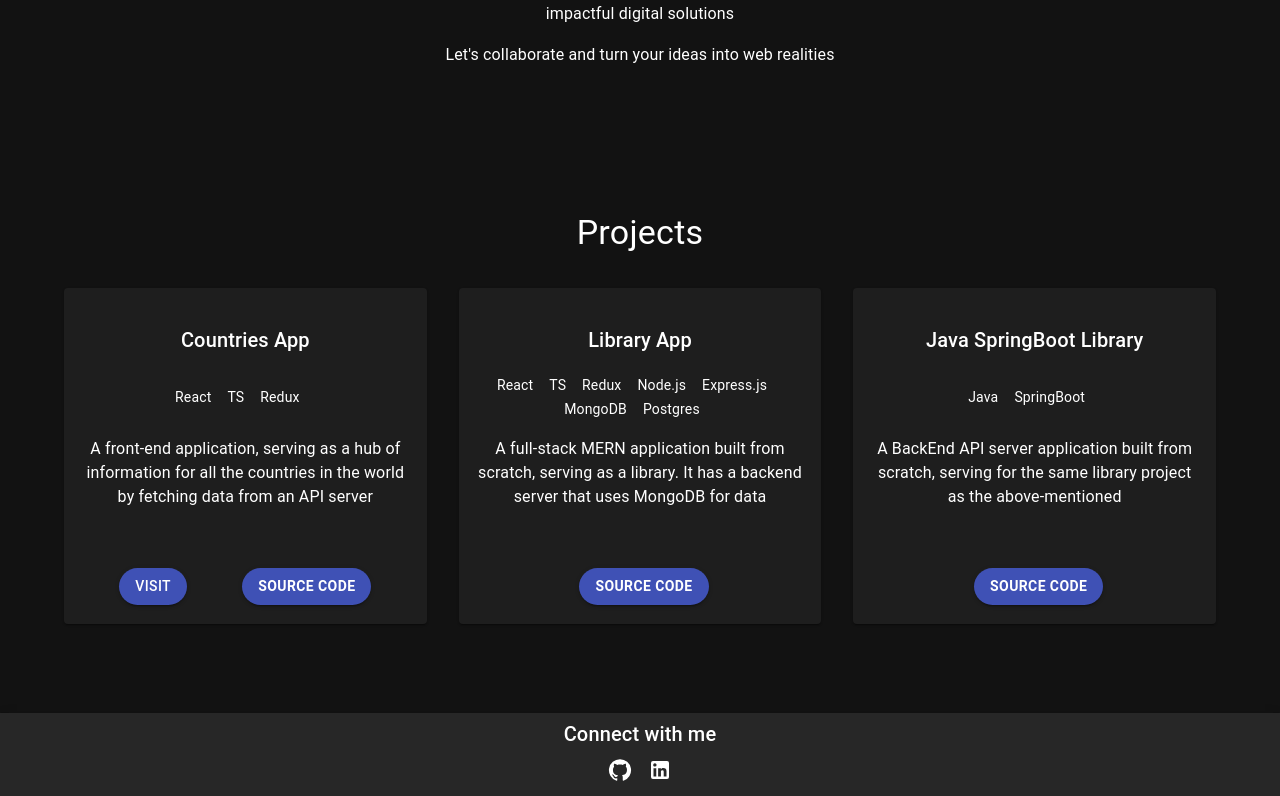
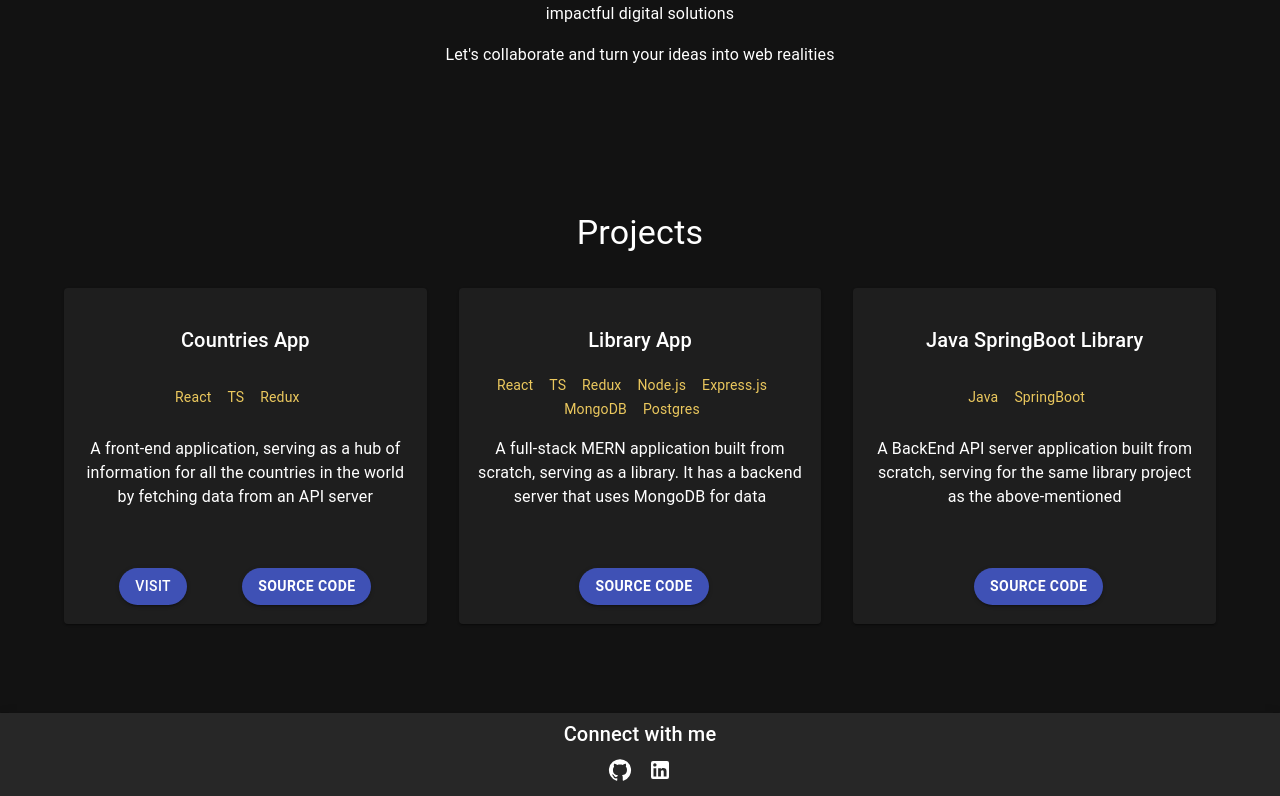
Before and after one commit to Tipu1996/Portfolio, a React (Vite) app: page / in a window 1280 px wide. Shown: the part 811-1607 px from the top of the page. Built offline with nearby package versions, Linux system fonts and the light colour scheme.

Commit message:
text color adjustment in project cards for skills

```diff
--- a/src/components/Projects.jsx
+++ b/src/components/Projects.jsx
@@ -36,6 +36,7 @@ const skillStyles = {
 	alignItems: "center",
 	marginBottom: "5%",
 	justifyContent: "center",
+	color: "#EBC85E",
 };
 
 const skills = [
```
